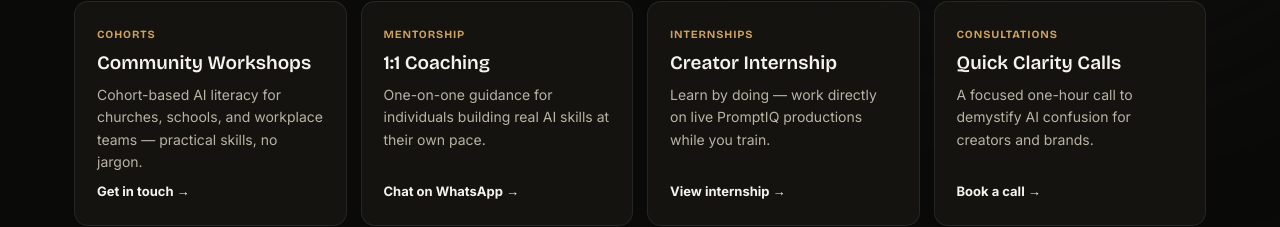
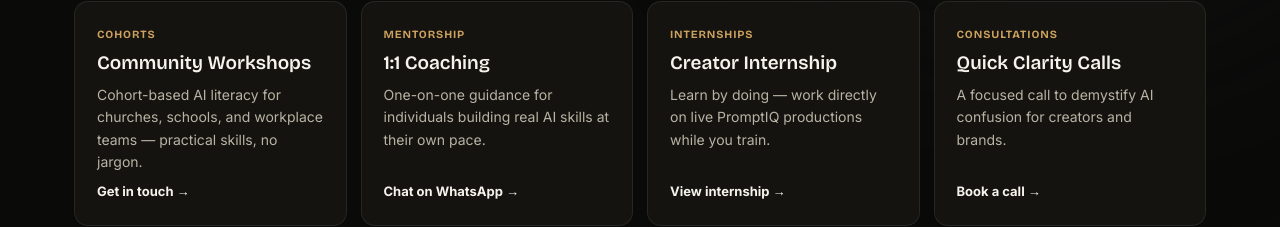
Before and after one commit to meckurypro/IQ-Academy, a React (Vite) app: page / in a window 1280 px wide. Shown: the part 866-1093 px from the top of the page. Built offline with nearby package versions, Linux system fonts and the light colour scheme; no server answers; the database is empty.

Commit message:
Update Programs.jsx

```diff
--- a/src/components/Programs.jsx
+++ b/src/components/Programs.jsx
@@ -33,7 +33,7 @@
   {
     tag: 'Consultations',
     name: 'Quick Clarity Calls',
-    desc: "A focused one-hour call to demystify AI confusion for creators and brands.",
+    desc: "A focused call to demystify AI confusion for creators and brands.",
     to: CONTACT_PATH,
     linkLabel: 'Book a call →',
   },
```
